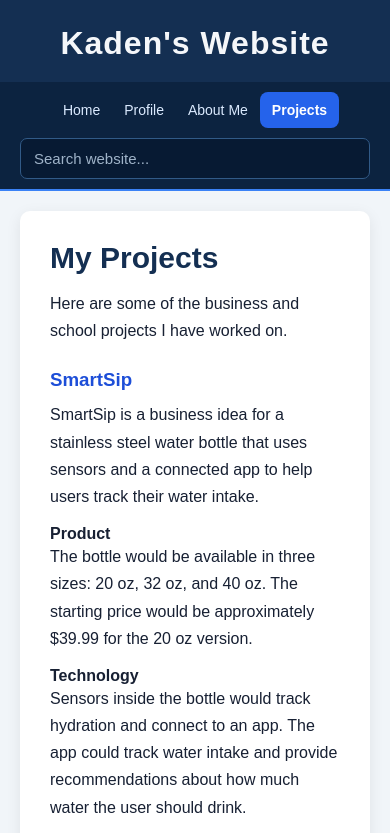
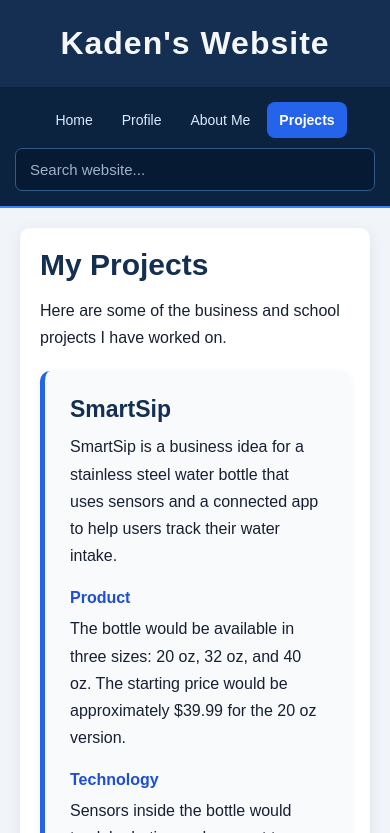
Before and after one commit to ktomkins23/Digital-Marketing-Test, a plain HTML site: page projects.html in a window 390 px wide. Shown: the top 833 px of the page. Drawn offline with Linux system fonts and the light colour scheme.

Commit message:
Refactor CSS styles for improved layout and design

```diff
--- a/style.css
+++ b/style.css
@@ -1,6 +1,6 @@
-/* =================================
+/* ============================================
    BASIC RESET
-================================= */
+============================================ */
 
 * {
     box-sizing: border-box;
@@ -8,25 +8,29 @@
     padding: 0;
 }
 
+
 html {
     scroll-behavior: smooth;
 }
 
+
 body {
     font-family: Arial, Helvetica, sans-serif;
+
     background: #071a33;
+
     color: #f5f7fa;
+
     min-height: 100vh;
 }
 
 
-/* =================================
-   MAIN WEBSITE
-================================= */
+/* ============================================
+   WEBSITE CONTAINER
+============================================ */
 
 .site-container {
 
-    /* 10% space on each side */
     width: 80%;
 
     margin: 0 auto;
@@ -50,6 +54,7 @@ body {
     background: #102a4c;
 
     border-left: 2px solid #3b82f6;
+
     border-right: 2px solid #3b82f6;
 
     box-shadow:
@@ -57,9 +62,9 @@ body {
 }
 
 
-/* =================================
+/* ============================================
    HEADER
-================================= */
+============================================ */
 
 header {
 
@@ -70,12 +75,8 @@ header {
     text-align: center;
 
     border-bottom: 2px solid #3b82f6;
-
-    padding-top: 25px;
 }
 
-
-/* Website title */
 
 header h1 {
 
@@ -83,25 +84,37 @@ header h1 {
 
     letter-spacing: 1px;
 
-    margin-bottom: 20px;
+    padding: 25px 20px;
 }
 
 
-/* =================================
+/* ============================================
    HORIZONTAL NAVIGATION
-================================= */
+============================================ */
 
-nav {
+#main-navigation {
 
     width: 100%;
 
     background: #0c2340;
 
+    min-height: 65px;
+
+    display: flex;
+
+    align-items: center;
+
+    justify-content: center;
+
+    gap: 20px;
+
     padding: 10px 20px;
 }
 
 
-#main-navigation {
+/* Navigation links container */
+
+.nav-links {
 
     display: flex;
 
@@ -110,14 +123,12 @@ nav {
     justify-content: center;
 
     gap: 10px;
-
-    width: 100%;
 }
 
 
-/* Navigation links */
+/* Individual links */
 
-#main-navigation a {
+.nav-links a {
 
     display: inline-block;
 
@@ -142,7 +153,7 @@ nav {
 
 /* Hover */
 
-#main-navigation a:hover {
+.nav-links a:hover {
 
     background: #1d4ed8;
 
@@ -154,7 +165,7 @@ nav {
 
 /* Current page */
 
-#main-navigation a.active {
+.nav-links a.active {
 
     background: #2563eb;
 
@@ -164,21 +175,25 @@ nav {
 }
 
 
-/* =================================
+/* ============================================
    SEARCH BAR
-================================= */
+============================================ */
 
 .nav-search {
 
-    margin-left: 10px;
+    position: relative;
+
+    display: flex;
+
+    align-items: center;
 }
 
 
 .nav-search input {
 
-    width: 180px;
+    width: 210px;
 
-    padding: 11px 13px;
+    padding: 12px 14px;
 
     border: 1px solid #315a87;
 
@@ -209,25 +224,27 @@ nav {
 }
 
 
-/* =================================
+/* ============================================
    SEARCH RESULTS
-================================= */
+============================================ */
 
 .search-results {
 
     position: absolute;
 
+    top: calc(100% + 8px);
+
+    right: 0;
+
     background: white;
 
     color: #172033;
 
-    width: 300px;
+    width: 280px;
 
     max-height: 300px;
 
     overflow-y: auto;
-
-    margin-top: 8px;
 
     border-radius: 8px;
 
@@ -244,7 +261,7 @@ nav {
 
     display: block;
 
-    padding: 12px 15px;
+    padding: 13px 15px;
 
     color: #172033;
 
@@ -254,9 +271,31 @@ nav {
 }
 
 
+.search-result strong {
+
+    display: block;
+
+    color: #142f52;
+
+    margin-bottom: 3px;
+}
+
+
+.search-result span {
+
+    font-size: 13px;
+
+    color: #64748b;
+}
+
+
 .search-result:hover {
 
     background: #eff6ff;
+}
+
+
+.search-result:hover strong {
 
     color: #1d4ed8;
 }
@@ -264,15 +303,15 @@ nav {
 
 .no-results {
 
-    padding: 12px 15px;
+    padding: 15px;
 
     color: #555;
 }
 
 
-/* =================================
+/* ============================================
    MAIN CONTENT
-================================= */
+============================================ */
 
 main {
 
@@ -323,6 +362,16 @@ main h3 {
 }
 
 
+main h4 {
+
+    margin-top: 20px;
+
+    margin-bottom: 8px;
+
+    color: #142f52;
+}
+
+
 main p {
 
     line-height: 1.7;
@@ -331,15 +380,16 @@ main p {
 }
 
 
-/* =================================
-   ABOUT ME CARDS
-================================= */
+/* ============================================
+   INFORMATION CARDS
+============================================ */
 
 .info-section {
 
     display: grid;
 
-    grid-template-columns: repeat(2, 1fr);
+    grid-template-columns:
+        repeat(2, 1fr);
 
     gap: 20px;
 
@@ -356,6 +406,8 @@ main p {
     border-radius: 10px;
 
     border-left: 4px solid #3b82f6;
+
+    margin-bottom: 20px;
 }
 
 
@@ -367,9 +419,48 @@ main p {
 }
 
 
-/* =================================
+/* ============================================
+   PROJECT CARDS
+============================================ */
+
+.project-card {
+
+    background: #f8fafc;
+
+    padding: 25px;
+
+    margin-top: 20px;
+
+    border-radius: 10px;
+
+    border-left: 5px solid #2563eb;
+
+    box-shadow:
+        0 2px 8px rgba(0, 0, 0, 0.06);
+}
+
+
+.project-card h3 {
+
+    margin-top: 0;
+
+    font-size: 23px;
+
+    color: #142f52;
+}
+
+
+.project-card h4 {
+
+    color: #1d4ed8;
+
+    margin-top: 20px;
+}
+
+
+/* ============================================
    FOOTER
-================================= */
+============================================ */
 
 footer {
 
@@ -391,9 +482,9 @@ footer {
 }
 
 
-/* =================================
+/* ============================================
    MOBILE
-================================= */
+============================================ */
 
 @media (max-width: 768px) {
 
@@ -407,13 +498,23 @@ footer {
 
     #main-navigation {
 
+        flex-direction: column;
+
+        gap: 10px;
+
+        padding: 15px;
+    }
+
+
+    .nav-links {
+
         flex-wrap: wrap;
 
         gap: 5px;
     }
 
 
-    #main-navigation a {
+    .nav-links a {
 
         padding: 10px 12px;
 
@@ -423,11 +524,7 @@ footer {
 
     .nav-search {
 
-        margin-left: 0;
-
         width: 100%;
-
-        margin-top: 5px;
     }
 
 
@@ -439,11 +536,19 @@ footer {
 
     .search-results {
 
-        width: 90%;
+        width: 100%;
+
+        right: 0;
     }
 
 
     main {
+
+        padding: 20px;
+    }
+
+
+    .content-box {
 
         padding: 20px;
     }
```
